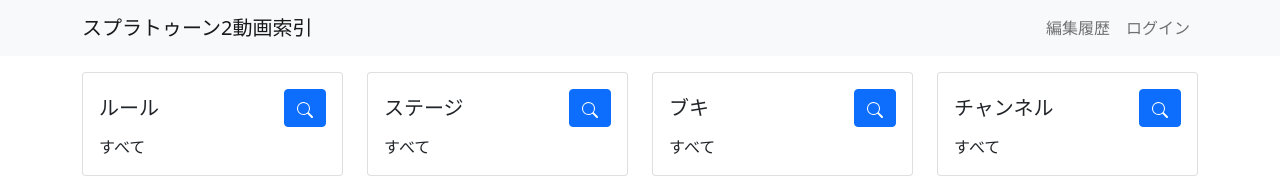
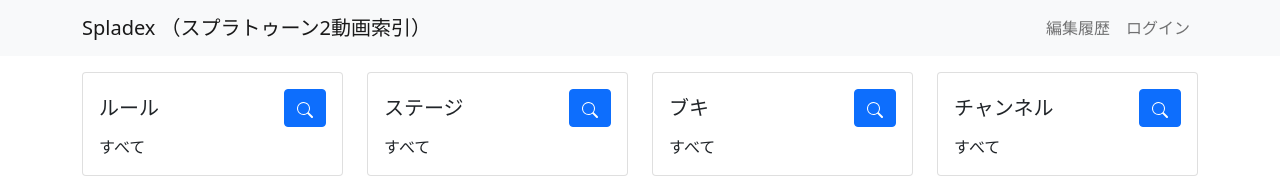
Before and after one commit to tetsis/spladex-frontend, a React (Create React App) app: page / in a window 1280 px wide. Shown: the top 178 px of the page. Built offline with nearby package versions, Linux system fonts and the light colour scheme; no server answers.

Commit message:
change title

```diff
--- a/public/index.html
+++ b/public/index.html
@@ -25,7 +25,7 @@
       Learn how to configure a non-root public URL by running `npm run build`.
     -->
     <base href="%PUBLIC_URL%/" />
-    <title>スプラトゥーン2動画索引</title>
+    <title>Spladex</title>
   </head>
   <body>
     <noscript>You need to enable JavaScript to run this app.</noscript>
--- a/src/components/Header.js
+++ b/src/components/Header.js
@@ -49,7 +49,7 @@
       <>
         <Navbar bg="light">
           <Container>
-            <Navbar.Brand href="/">スプラトゥーン2動画索引</Navbar.Brand>
+            <Navbar.Brand href="/">Spladex （スプラトゥーン2動画索引）</Navbar.Brand>
             <Navbar.Collapse className="justify-content-end">
               <Nav>
                 <Nav.Link href="/history">
```
